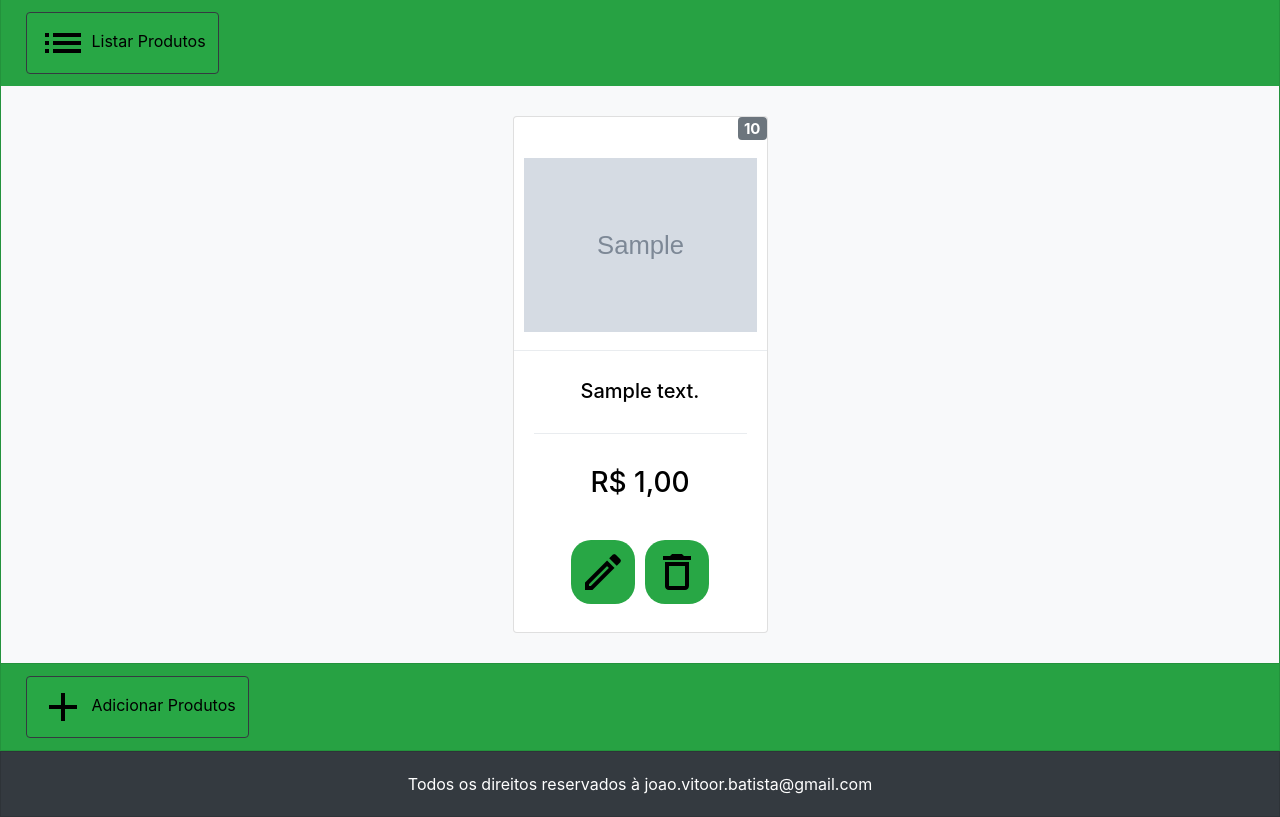
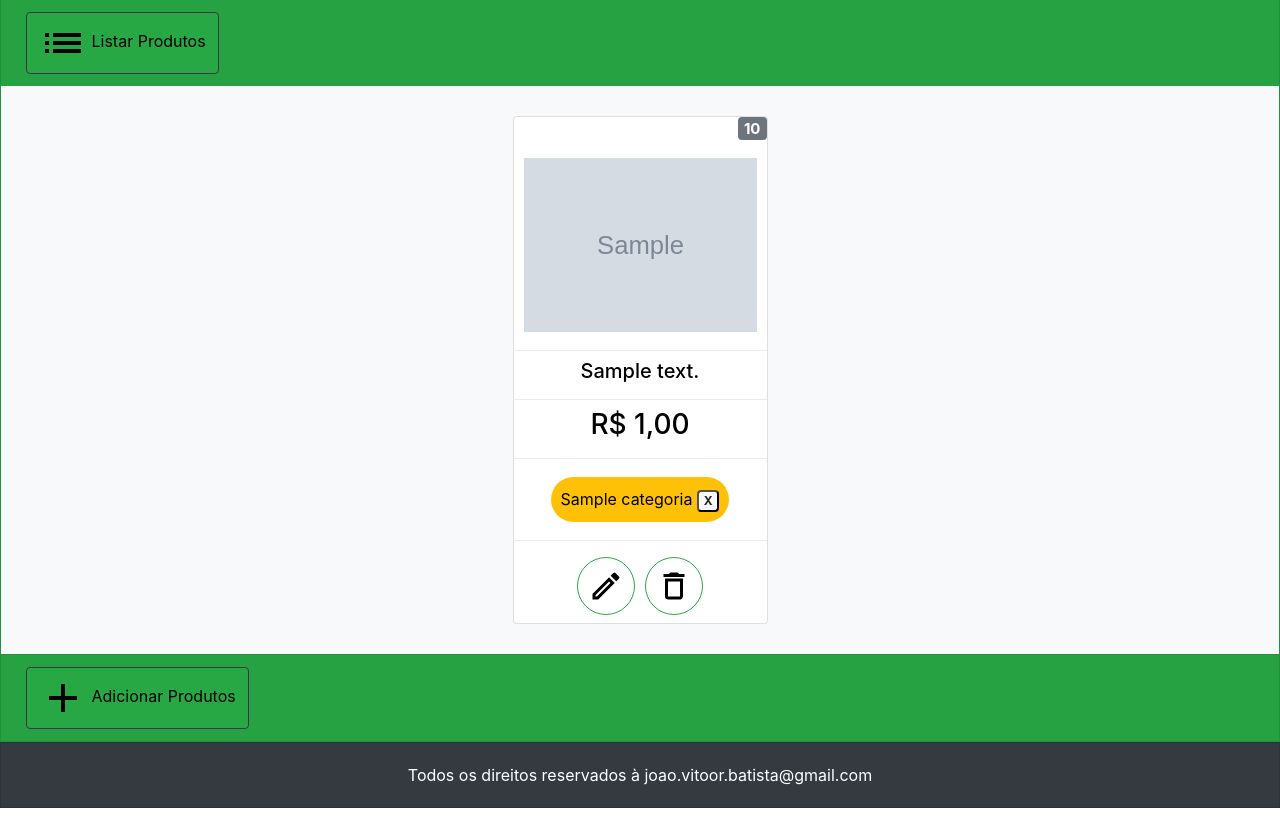
Before and after one commit to jvbnascimento/ecommerce, a Flask app: template app/templates/gerenciar_estoque.html in a window 1280 px wide. Shown: the part 57-874 px from the top of the page. Run offline with Flask 2, Linux system fonts and the light colour scheme; tables that the repository leaves empty hold one stand-in row (values such as "Sample post"); the template is opened without the code that fills it: values that come from a table or form of the project are taken from there, most other values are stand-ins (such as "Sample title", 1, 10 or a date in 2020); grey boxes marked "Sample" are stand-in pictures; parts of the project's set-up code (start-up, migrations or seed data) failed here and were passed over; some libraries are stand-ins or nearby versions.

Commit message:
adicionando visualização das categorias nos produtos

```diff
--- a/app/controllers/forms.py
+++ b/app/controllers/forms.py
@@ -39,7 +39,7 @@ class CadastroProdutoForm(FlaskForm):
 class EditarDadosProdutoForm(FlaskForm):
     descricao = StringField('Nome Produto', validators=[DataRequired()])
     quantidade = StringField('Quantidade', validators=[DataRequired()])
-    preco = StringField('R$ Preço', validators=[DataRequired()])
+    preco = StringField('Preço', validators=[DataRequired()])
     editarDadosProduto = SubmitField('Salvar Alterações')
 
 
--- a/app/templates/editar_produto.html
+++ b/app/templates/editar_produto.html
@@ -9,7 +9,7 @@
                     <h2 class="centralizar-titulo">Editar Informações do Produto {{ produto.id }}</h2>
                     <form action="" method="POST" enctype="multipart/form-data">
                         {{ form.hidden_tag() }}
-                        <div class="card espaco-abaixo">
+                        <div class="col espaco-abaixo">
                             <img class="card-img-top espaco-interno img-fluid rounded mx-auto d-block"
                                 src="/static/img/{{ produto.imagem }}" alt="{{ produto.descricao }}">
                         </div>
--- a/app/templates/gerenciar_estoque.html
+++ b/app/templates/gerenciar_estoque.html
@@ -26,38 +26,54 @@
 									</div>
 								</div>
 
-								<img class="card-img-top espaco-interno img-fluid rounded mx-auto d-block w-30" src="../static/img/{{ p.imagem }}"
-									alt="{{ p.descricao }}">
+								<img class="card-img-top espaco-interno img-fluid rounded mx-auto d-block w-30"
+									src="../static/img/{{ p.imagem }}" alt="{{ p.descricao }}">
 
 								<div class="dropdown-divider"></div>
 
-								<div class="card-body">
-									<h5 class="card-title centralizar-titulo espaco-abaixo">{{ p.descricao }}</h5>
+								<h5 class="centralizar-titulo">{{ p.descricao }}</h5>
 
 								<div class="dropdown-divider"></div>
 
-									<br />
-									<h3 class="card-text text-center">{{ "R$ %.2f"|format(p.preco|float) | replace(".", ",") }}</h3>
-									<br />
+								<h3 class="card-text text-center">
+									{{ "R$ %.2f"|format(p.preco|float) | replace(".", ",") }}
+								</h3>
+
+								<div class="dropdown-divider"></div>
+
+								<div class="nav espaco-interno justify-content-center">
+									{% for cp in p.categorias_produto %}
+									<span class="badge-pill bg-warning espaco-interno"> {{ cp.nome }}
+										<button type="button" class="badge badge-light bg-light">
+											X
+										</button>
+									</span>
+									{% endfor %}
+								</div>
+
+								<div class="dropdown-divider"></div>
 
 								<nav class="navbar navbar-expand-md bg-faded justify-content-center">
 									<ul class="navbar-nav w-100 justify-content-center">
-											<li class="nav-item bg-success espaco-externo borda-redonda">
-												<a class="nav-link" href="{{ url_for('editar_produto', id = p.id) }}">
-													<img src="../static/img/outline_edit_black_24dp.png"
-														class="align-self-center img-fluid rounded mx-auto d-block" alt="Editar Produto" title="Editar Produto" />
+										<li class="nav-item">
+											<a class="btn btn-outline-success espaco-externo icone-borda-redonda espaco-interno"
+												href="{{ url_for('editar_produto', id = p.id) }}">
+												<img src="../static/img/outline_edit_black_18dp.png"
+													class="align-self-center img-fluid rounded mx-auto d-block"
+													alt="Editar Produto" title="Editar Produto" />
 											</a>
 										</li>
 
-											<li class="nav-item bg-success espaco-externo borda-redonda">
-												<a class="nav-link" href="{{ url_for('deletar_produto', id = p.id) }}">
-													<img src="../static/img/outline_delete_black_24dp.png"
-														class="align-self-center img-fluid rounded mx-auto d-block" alt="Deletar Produto" title="Deletar Produto" />
+										<li class="nav-item">
+											<a class="btn btn-outline-success espaco-externo icone-borda-redonda espaco-interno"
+												href="{{ url_for('deletar_produto', id = p.id) }}">
+												<img src="../static/img/outline_delete_black_18dp.png"
+													class="align-self-center img-fluid rounded mx-auto d-block"
+													alt="Deletar Produto" title="Deletar Produto" />
 											</a>
 										</li>
 									</ul>
 								</nav>
-								</div>
 							</div>
 						</div>
 						{% endfor %}
--- a/app/templates/modelo_html.html
+++ b/app/templates/modelo_html.html
@@ -65,12 +65,29 @@
 			margin-right: 5px;
 		}
 
+		.espaco-externo-vertical-10 {
+			margin-top: 10px;
+			margin-bottom: 10px;
+		}
+
 		.redimensionar-imagem {
 			width: 100%;
 		}
 
+		.espaco-abaixo1 {
+			margin-bottom: 10px;
+		}
+
+		.espaco-abaixo-10 {
+			margin-bottom: 10px;
+		}
+
 		.espaco-abaixo {
 			margin-bottom: 30px;
+		}
+
+		.icone-borda-redonda {
+			border-radius: 30px;
 		}
 	</style>
 </head>
--- a/config.py
+++ b/config.py
@@ -6,8 +6,8 @@ class Config(object):
     DEBUG = True
     TESTING = False
     CSRF_ENABLED = True
-    DATABASE_URL = "postgresql://desenvolvimento:abc,123@34.95.201.225:5432/ecommerce"
-    # DATABASE_URL = "postgresql://postgres:d4t4b4S3@localhost:5432/ecommerce"
+    # DATABASE_URL = "postgresql://desenvolvimento:abc,123@34.95.201.225:5432/ecommerce"
+    DATABASE_URL = "postgresql://postgres:d4t4b4S3@localhost:5432/ecommerce"
     SQLALCHEMY_DATABASE_URI = DATABASE_URL
     SQLALCHEMY_TRACK_MODIFICATIONS = False
 
```
Also changed, not shown: app/controllers/routes.py (+5 -3 lines), app/templates/index.html (+22 -10 lines), app/static/img/outline_delete_black_18dp.png (added), app/static/img/outline_edit_black_18dp.png (added). Lines whose indentation alone changed are shown as unchanged.
